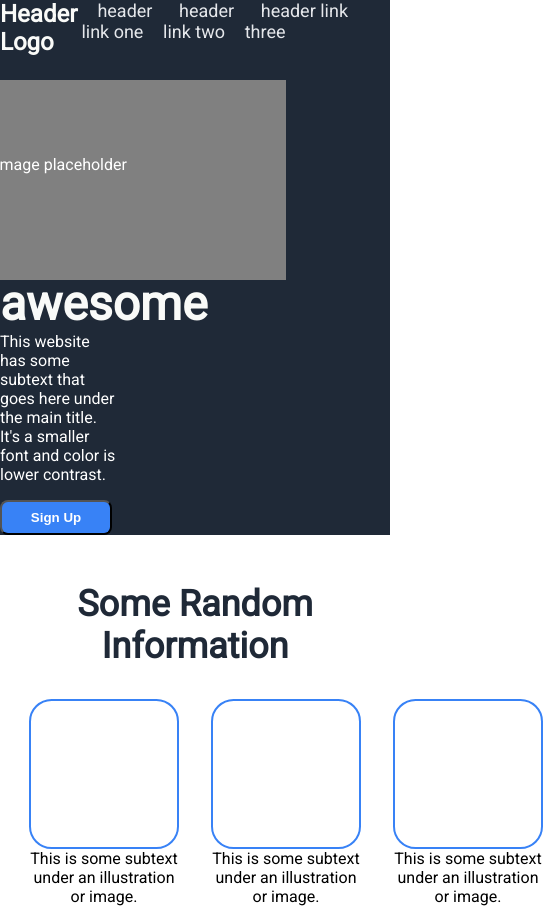
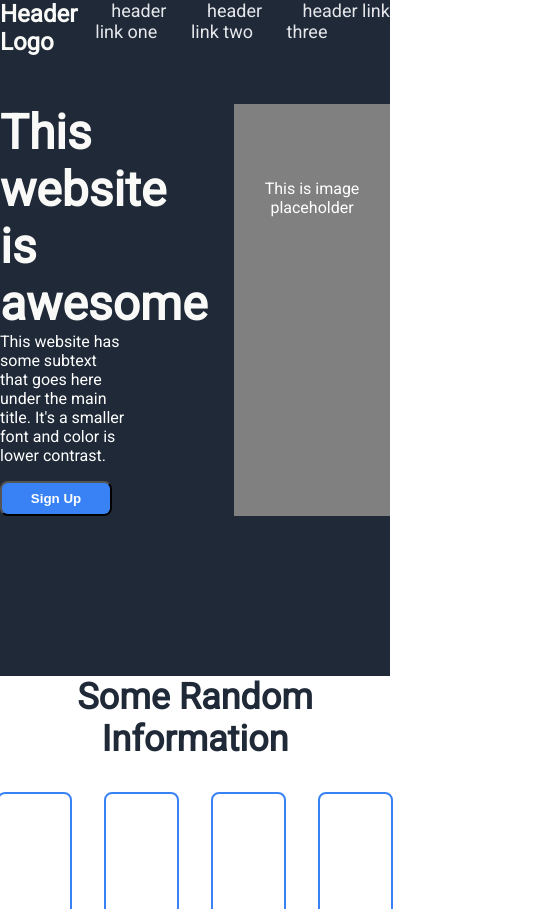
Before and after one commit to mridubhatnagar/htmlcssjspractice, a plain HTML site: page odinProject/foundation/landingPage/index.html in a window 390 px wide. Shown: the top 909 px of the page, 543 px wide, since content can reach past the window. Drawn offline with Linux system fonts and the light colour scheme.

Commit message:
Update style.css
updated css for making images responsive

```diff
--- a/odinProject/foundation/landingPage/style.css
+++ b/odinProject/foundation/landingPage/style.css
@@ -7,6 +7,12 @@
 body {
     font-family: 'Roboto', sans-serif;
 }
+
+img {
+    max-width: 100%;
+    border-radius: 8px;
+}
+
 
 h1 {
     font-size: 48px;
@@ -20,12 +26,14 @@ a {
 .hero {
     background-color: #1F2937;
     color: white;
+    padding-bottom: 5rem;
 }
 
 .container {
     max-width: 1200px;
     margin: 0 auto;
     position: relative;
+    margin-bottom: 5rem;
 }
 
 .hero__navbar {
@@ -44,10 +52,6 @@ a {
     margin-left: 1rem;
 }
 
-.hero__navbar .item-list li:last-child a {
-    padding-right: 6rem;
-}
-
 .hero__navbar .item-list {
     list-style: none;
     display: flex;
@@ -57,16 +61,15 @@ a {
 .hero__text {
     display: flex;
     margin: 3rem 0;
-    flex-direction: column;
-    max-width: 30%;
+    justify-content: space-between;
 }
 
-.hero__text #placeholder .img-placeholder {
-    height: 200px;
-    width: 500px;
-    position: absolute;
-    right: 6.5rem;
-    top: 5rem;
+.hero__text > div:first-child {
+    width: 33%;
+}
+
+.hero__text #placeholder {
+    width: 40%;
     background: gray;
 }
 
@@ -97,24 +100,27 @@ a {
     padding-top: 2rem;
     align-items: center;
     justify-content: center;
-    margin-bottom: 5rem;
 }
 
-#information .container .parent > div p {
+
+#information .container .parent .child{
+    height: 300px;
+    flex-shrink: 1;
+    width: 100%;
+    display: flex;
+    flex-direction: column;
+    border-radius: 8px;
+    border: 2px solid #3882F6;
+}
+
+ #information .container .parent .child img {
+    height: 80%;
+}
+
+#information .container .parent .child p {
     text-align: center;
 }
 
-#information .container .parent > div {
-    width: 150px;
-}
-
-
-#information .child {
-    height: 150px;
-    width: 150px;
-    border-radius: 15%;
-    border: 2px solid #3882F6;
-}
 
 #testimonial {
     text-align: center;
@@ -149,17 +155,17 @@ a {
 
 #action .container .action__text {
     color: white;
-    position: relative;
-    padding-left: 5rem;
+    display: flex;
+    align-items: center;
+    padding-left: 2rem;
+    padding-right: 2rem;
+    justify-content: space-between;
 }
 
 #action .container .action__text a{
     color: white;
     font-weight: bold;
     border-radius: 8px;
-    position: absolute;
-    top: 0.2rem;
-    right: 100px;
     padding: 0.5rem 1rem;
     border: 3px solid white;
 }
```
